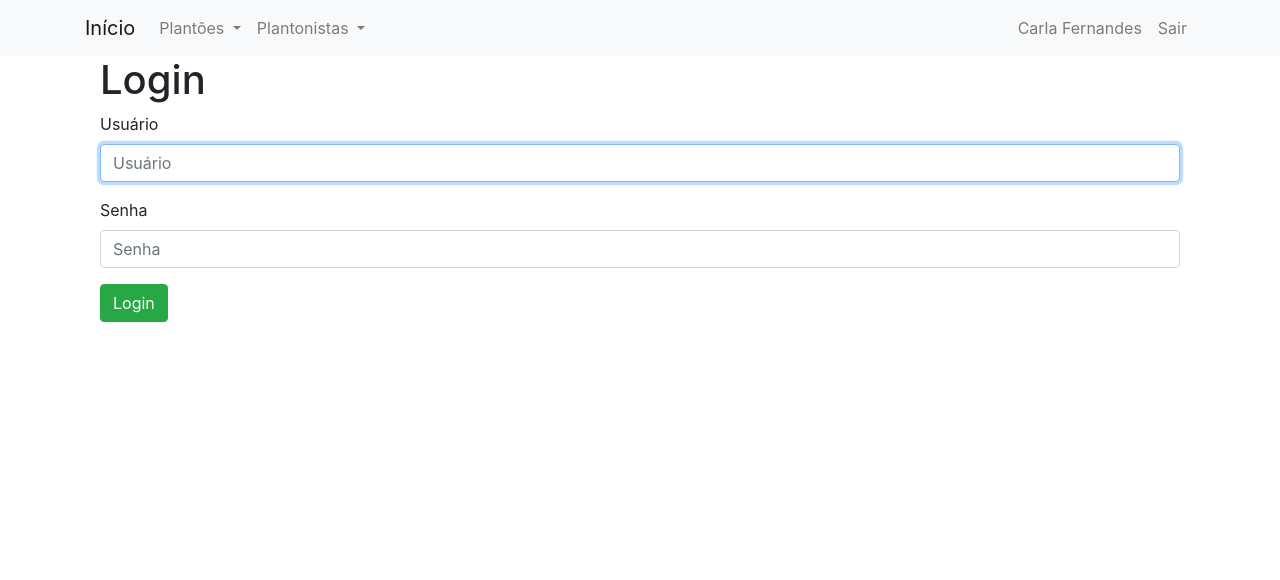
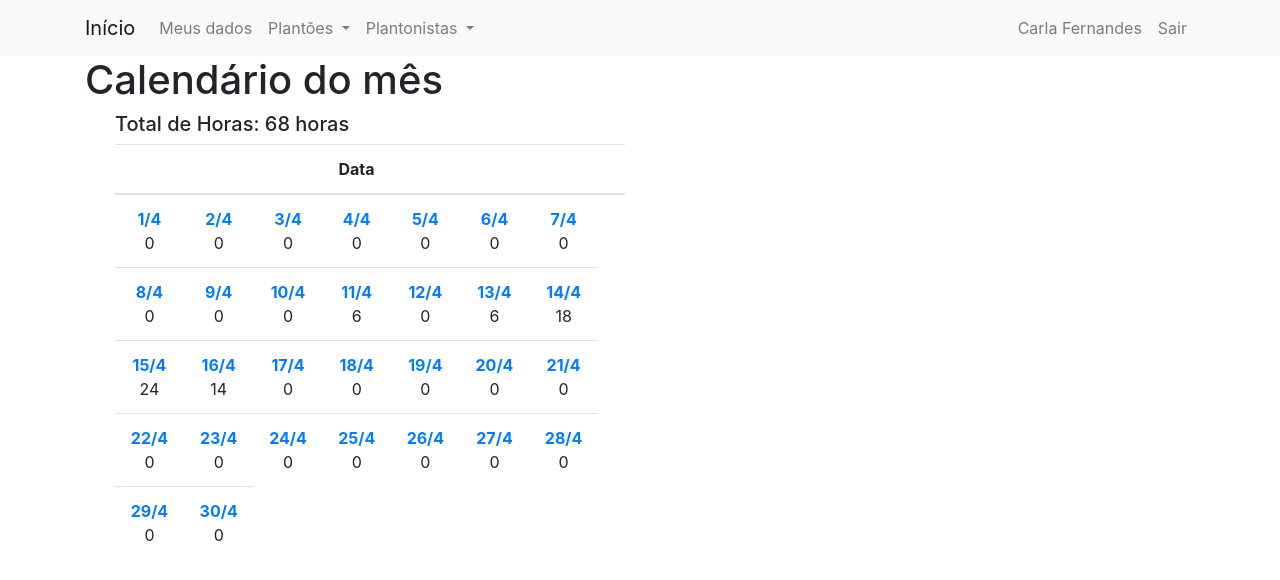
Before and after one commit to carlafcf/Controle-Plantao, a Django app: page /calendario/mes/04/2020/1 in a window 1280 px wide. Shown: the top 580 px of the page. Run offline with Django 3.2, Linux system fonts and the light colour scheme; a user stored in the database is signed in; data comes from the database, SQL or seed files in the repository; both versions use the stored data as it was after the commit; some libraries are stand-ins or nearby versions; some web fonts are replaced.

Commit message:
Com o calendario funcionando

```diff
--- a/ControlePlantao/ControlePlantao/settings.py
+++ b/ControlePlantao/ControlePlantao/settings.py
@@ -29,8 +29,8 @@
 # SECURITY WARNING: don't run with debug turned on in production!
 DEBUG = config('DEBUG', default=False, cast=bool)
 
-ALLOWED_HOSTS = ['ps-escala.herokuapp.com']
-#ALLOWED_HOSTS = []
+#ALLOWED_HOSTS = ['ps-escala.herokuapp.com']
+ALLOWED_HOSTS = []
 
 
 # Application definition
--- a/ControlePlantao/ControlePlantao/urls.py
+++ b/ControlePlantao/ControlePlantao/urls.py
@@ -20,5 +20,5 @@
     path('usuario/', include('usuario.urls', namespace='usuario')),
     path('plantao/', include('plantao.urls', namespace='plantao')),
     path('admin/', admin.site.urls),
-    path('', include('usuario.urls', namespace='home')),
+    path('', include('plantao.urls', namespace='home')),
 ]
--- a/ControlePlantao/plantao/urls.py
+++ b/ControlePlantao/plantao/urls.py
@@ -6,6 +6,7 @@
 urlpatterns = [
     path('<int:list_all>', views.listar, name='listar'),
     path('', views.listar, name='listar'),
+    path('calendario/mes/<int:month>/<int:year>/<int:dia_selecionado>', views.calendario_mes, name='calendario'),
     path('novo/', views.CriarPlantao.as_view(), name='criar'),
     path('novo_admin/', views.CriarPlantaoAdmin.as_view(), name='criar_admin'),
     path('resumo/mes/<int:month>/<int:year>', views.resumo_mes, name='resumo'),
--- a/ControlePlantao/plantao/views.py
+++ b/ControlePlantao/plantao/views.py
@@ -4,8 +4,9 @@
 from django.contrib.auth.decorators import login_required
 from django.contrib.auth.mixins import LoginRequiredMixin
 from django.db.models import Sum
-from datetime import date
+from datetime import date, datetime
 from django.contrib import messages
+from calendar import monthrange
 
 from plantao.models import Plantao
 from usuario.models import User
@@ -24,6 +25,10 @@
         elif ((form.cleaned_data['turno'] == '1' or form.cleaned_data['turno'] == '2') and form.cleaned_data['horas'] > 6) or (form.cleaned_data['turno'] == '3' and form.cleaned_data['horas'] > 12):
             messages.add_message(self.request, messages.WARNING,
                                  "Quantidade de horas cadastradas inválida.")
+            return self.render_to_response(self.get_context_data(form=form))
+        elif (form.cleaned_data['data_plantao'].month != date.today().month):
+            messages.add_message(self.request, messages.WARNING,
+                                 "Não é possível cadastrar plantões para outros meses.")
             return self.render_to_response(self.get_context_data(form=form))
         else:
             return super(CriarPlantao, self).form_valid(form)
@@ -104,3 +109,29 @@
         lista_final.append([plantonista, int(0 if total_horas is None else total_horas)])
     context = {'lista_final': lista_final, 'total_horas': horas}
     return render(request, 'Plantao/resumo_mes.html', context)
+
+def calendario_mes(request, year, month, dia_selecionado):
+    if year == 0 and month == 0:
+        ano = date.today().year
+        mes = date.today().month
+    else:
+        ano = year
+        mes = month
+    qnt_dias = monthrange(ano, mes)[1]
+    resumo = []
+    total_horas = 0
+    for dia in range(1,qnt_dias+1):
+        data = datetime.strptime(str(ano)+str(mes)+str(dia), '%Y%m%d').date()
+        horas_dia = list(Plantao.objects.filter(data_plantao = data).
+                         aggregate(Sum('horas')).values())[0]
+        total_horas += int(0 if horas_dia is None else horas_dia)
+        resumo.append({'data': data, 'horas': int(0 if horas_dia is None else horas_dia)})
+    print(dia_selecionado)
+    if dia_selecionado == 0:
+        plantao_list = []
+    else:
+        plantao_list = Plantao.objects.filter(data_plantao__day=dia_selecionado, data_plantao__month=mes,
+                                              data_plantao__year=ano)
+    print(plantao_list)
+    context = {'resumo': resumo, 'total_horas': total_horas, 'plantao_list': plantao_list}
+    return render(request, 'Plantao/calendario_mes.html', context)
--- /dev/null
+++ b/ControlePlantao/templates/Plantao/calendario_mes.html
@@ -0,0 +1,66 @@
+{% extends "base.html" %}
+
+{% block content %}
+    <h1>Calendário do mês</h1>
+
+    <div class="container">
+      <!--<div class="row">-->
+        <div class="col-6">
+            <h5>Total de Horas: {{total_horas}} horas</h5>
+
+            <table class="table">
+              <thead>
+                <th class="text-center" scope="col" colspan="7">Data</th>
+                <th></th>
+              </thead>
+                <tr>
+              {% for dia in resumo %}
+
+                {% if forloop.counter|divisibleby:7 %}
+                    <td class="text-center"><b>
+                        <a href="{% url 'plantao:calendario' month=0 year=0 dia_selecionado=dia.data.day %}">
+                            {{ dia.data.day }}/{{ dia.data.month }}
+                        </a></b><br>{{ dia.horas }}</td>
+                    </tr><tr>
+                {% else %}
+                    <td class="text-center"><b>
+                        <a href="{% url 'plantao:calendario' month=0 year=0 dia_selecionado=dia.data.day %}">
+                            {{ dia.data.day }}/{{ dia.data.month }}
+                        </a></b><br>{{ dia.horas }}</td>
+                {% endif %}
+
+              {% endfor %}
+            </table>
+        </div>
+          <div class="col-6">
+              {% if plantao_list %}
+                <h5>Data: {{ plantao_list.0.data_plantao }}</h5>
+                <table class="table">
+                  <thead>
+                    <th scope="col">Turno</th>
+                    <th scope="col">Horas</th>
+                    <th scope="col">Plantonista</th>
+                    <th></th>
+                  </thead>
+                  {% for plantao in plantao_list %}
+                  <tr>
+                    <td>{{ plantao.get_turno_display }}</td>
+                    <td>{{ plantao.horas }}</td>
+                    <td>{{ plantao.plantonista }}</td>
+                    <td>
+                        <a href="{% url 'plantao:editar' pk=plantao.pk %}" class="btn btn-warning-outline">
+                            <i class="fa fa-pencil bt1" aria-hidden="true" style="color:blue"></i>
+                        </a>
+                        <a href="{% url 'plantao:deletar' pk=plantao.pk %}" class="btn btn-danger-outline">
+                            <i class="fa fa-trash" aria-hidden="true" style="color:red"></i>
+                        </a>
+                    </td>
+                  </tr>
+                  {% endfor %}
+                </table>
+              {% endif %}
+        </div>
+      <!--</div>-->
+    </div>
+
+{% endblock %}
--- a/ControlePlantao/templates/Usuario/user_list.html
+++ b/ControlePlantao/templates/Usuario/user_list.html
@@ -20,9 +20,8 @@
             <td>{{ usuario.username }}</td>
             <td>{{ usuario.email }}</td>
             <td>
-                <a href="" class="btn btn-primary-outline"><i class="fa fa-search" aria-hidden="true" style="color:green"></i></a>
-                <a href="" class="btn btn-warning-outline"><i class="fa fa-pencil" aria-hidden="true" style="color:blue"></i></a>
-                <a href="" class="btn btn-danger-outline"><i class="fa fa-user-times" aria-hidden="true" style="color:red"></i></a>
+                <a href="{% url 'usuario:editar' pk=usuario.pk %}" class="btn btn-warning-outline"><i class="fa fa-pencil" aria-hidden="true" style="color:blue"></i></a>
+                <a href="{% url 'usuario:status' %}" class="btn btn-danger-outline"><i class="fa fa-user-times" aria-hidden="true" style="color:red"></i></a>
             </td>
           </tr>
           {% endfor %}
--- a/ControlePlantao/templates/base.html
+++ b/ControlePlantao/templates/base.html
@@ -3,6 +3,8 @@
 <html lang="en" dir="ltr">
   <head>
     <meta charset="utf-8">
+    <meta http-equiv="X-UA-Compatible" content="IE=edge">
+    <meta name="viewport" content="width=device-width, initial-scale=1">
     <title>Controle de Plantões</title>
     <link href="https://stackpath.bootstrapcdn.com/bootstrap/4.4.1/css/bootstrap.min.css" rel="stylesheet" integrity="sha384-Vkoo8x4CGsO3+Hhxv8T/Q5PaXtkKtu6ug5TOeNV6gBiFeWPGFN9MuhOf23Q9Ifjh" crossorigin="anonymous">
 
@@ -29,20 +31,24 @@
         <div class="collapse navbar-collapse" id="navbarNav">
           <ul class="navbar-nav navbar-right">
             {% if user.is_authenticated %}
+              <li class="nav-item">
+                <a class="nav-link" href="{% url 'usuario:editar' pk=user.id %}">Meus dados</a>
+              </li>
               <li class="nav-item dropdown">
                 <a class="nav-link dropdown-toggle" href="#" id="navbarDropdownMenuLink" role="button" data-toggle="dropdown" aria-haspopup="true" aria-expanded="false">
                   Plantões
                 </a>
                 <div class="dropdown-menu" aria-labelledby="navbarDropdownMenuLink">
                   {% if user.is_superuser %}
-                    <a class="dropdown-item" href="{% url 'plantao:criar_admin' %}">Novo Plantão</a>
+                    <a class="dropdown-item" href="{% url 'plantao:criar_admin' %}">Novo</a>
                   {% else %}
-                    <a class="dropdown-item" href="{% url 'plantao:criar' %}">Novo Plantão</a>
+                    <a class="dropdown-item" href="{% url 'plantao:criar' %}">Novo</a>
                   {% endif %}
-                  <a class="dropdown-item" href="{% url 'plantao:listar' list_all=0 %}">Visualizar meus plantões</a>
+                  <a class="dropdown-item" href="{% url 'plantao:listar' list_all=0 %}">Plantões de {{user.first_name}}</a>
                   {% if user.is_superuser %}
-                    <a class="dropdown-item" href="{% url 'plantao:listar' list_all=1 %}">Visualizar todos os plantões</a>
-                    <a class="dropdown-item" href="{% url 'plantao:resumo' month=0 year=0 %}">Ver resumo do mês</a>
+                    <a class="dropdown-item" href="{% url 'plantao:listar' list_all=1 %}">Ver todos</a>
+                    <a class="dropdown-item" href="{% url 'plantao:calendario' month=0 year=0 dia_selecionado=0 %}">Calendário</a>
+                    <a class="dropdown-item" href="{% url 'plantao:resumo' month=0 year=0 %}">Resumo do mês</a>
                   {% endif %}
                 </div>
               </li>
@@ -52,8 +58,9 @@
                     Plantonistas
                   </a>
                   <div class="dropdown-menu" aria-labelledby="navbarDropdownMenuLink">
-                    <a class="nav-link" href="{% url 'usuario:cadastrar' %}">Cadastrar plantonista</a>
-                    <a class="nav-link" href="{% url 'usuario:listar' %}">Listar plantonistas</a>
+                    <a class="nav-link" href="{% url 'usuario:cadastrar' %}">Cadastrar</a>
+                    <a class="nav-link" href="{% url 'usuario:listar' %}">Listar</a>
+                    <a class="nav-link" href="{% url 'usuario:status' %}">Mudar status</a>
                   </div>
                 </li>
 
--- a/ControlePlantao/usuario/models.py
+++ b/ControlePlantao/usuario/models.py
@@ -9,4 +9,4 @@
         return '%s %s' % (self.first_name, self.last_name)
 
     class Meta:
-        ordering = ['first_name', 'last_name']
+        ordering = ['-is_active', 'first_name', 'last_name']
--- a/ControlePlantao/usuario/urls.py
+++ b/ControlePlantao/usuario/urls.py
@@ -1,13 +1,19 @@
 from django.conf.urls import url, include
+from django.urls import path
 from django.contrib.auth import views as auth_views
 from . import views
 
 app_name = 'usuario'
 
 urlpatterns = [
-    url('login/', auth_views.LoginView.as_view(template_name='Usuario/login.html'), name='login'),
-    url('logout/', auth_views.LogoutView.as_view(), name='logout'),
-    url('cadastrar/', views.SignUp.as_view(), name='cadastrar'),
-    url('listar/', views.ListUsers.as_view(), name='listar'),
-    url('', auth_views.LoginView.as_view(template_name='Usuario/login.html'), name='login'),
+    path('login/', auth_views.LoginView.as_view(template_name='Usuario/login.html'), name='login'),
+    path('logout/', auth_views.LogoutView.as_view(), name='logout'),
+    path('cadastrar/', views.SignUp.as_view(), name='cadastrar'),
+    path('editar/<int:pk>/', views.EditarUsuario, name='editar'),
+    #path('editar/<int:pk>/', views.EditarUsuario.as_view(), name='editar'),
+    path('listar/', views.ListUsers.as_view(), name='listar'),
+    path('status/', views.UserStatus.as_view(), name='status'),
+    path('mudar_coordenacao_status/<int:coord_status>/<int:usuario>', views.mudar_coordenacao_status, name='mudar_coordenacao_status'),
+    path('mudar_ativo_status/<int:ativo_status>/<int:usuario>', views.mudar_ativo_status, name='mudar_ativo_status'),
+    path('', auth_views.LoginView.as_view(template_name='Usuario/login.html'), name='login'),
 ]
```
Also changed, not shown: ControlePlantao/templates/Plantao/resumo_mes.html (+10 -1 lines), ControlePlantao/templates/Usuario/status.html (added, +47 -0 lines), ControlePlantao/templates/Usuario/user_update_form.html (added, +11 -0 lines), ControlePlantao/usuario/forms.py (+47 -2 lines), ControlePlantao/usuario/views.py (+50 -2 lines), ControlePlantao/db.sqlite3, ControlePlantao/plantao/migrations/0002_auto_20200415_1757.py (added), ControlePlantao/usuario/migrations/0002_auto_20200415_1757.py (added), ControlePlantao/usuario/migrations/0003_auto_20200415_1757.py (added).
